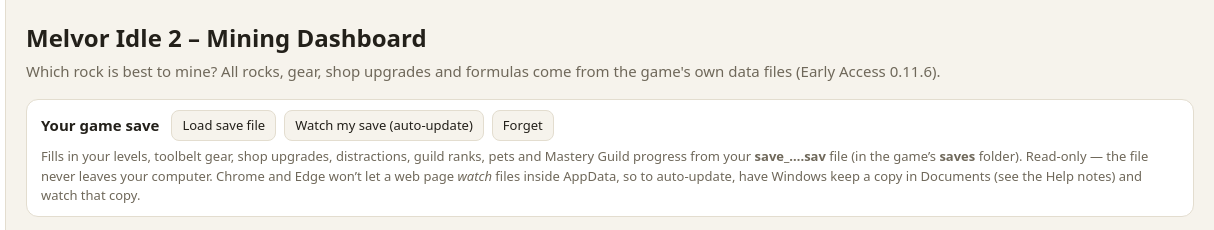
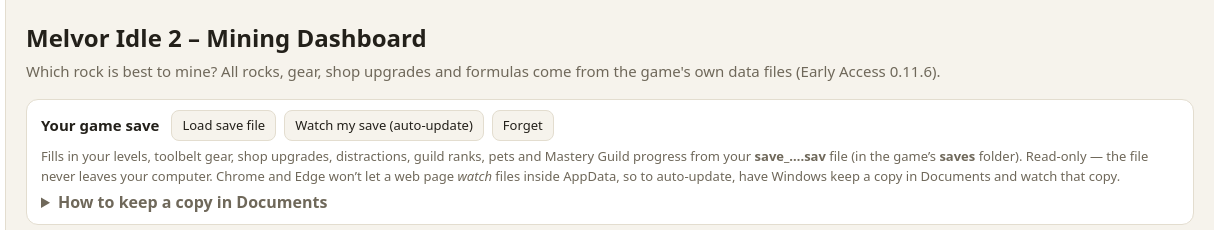
Before and after one commit to xRoguex-collab/Melvor-Mining, a plain HTML site: page index.html in a window 1280 px wide. Shown: the top 230 px of the page, 66-1280 px from the left. Drawn offline with Linux system fonts and the light colour scheme.

Commit message:
Save loader: how to keep a watchable copy in Documents
Co-Authored-By: Claude Opus 5.5 <noreply@anthropic.com>
Claude-Session: https://claude.ai/code/session_01NmCEqJ4TKJdUbbQTqe4EPm

```diff
--- a/index.html
+++ b/index.html
@@ -121,7 +121,8 @@ li{margin:4px 0}
 <button class="btn" id="saveReload" style="margin:0;display:none" title="Read the same save file again — no searching">Reload my save</button>
 <button class="btn" id="saveWatch" style="margin:0" title="Chrome or Edge: re-reads your save every 30 seconds while this page is open">Watch my save (auto-update)</button>
 <button class="btn" id="saveForget" style="margin:0">Forget</button></div>
-<div class="legend" id="saveStat" style="margin-top:6px">Fills in your levels, toolbelt gear, shop upgrades, distractions, guild ranks, pets and Mastery Guild progress from your <b>save_….sav</b> file (in the game’s <b>saves</b> folder). Read-only — the file never leaves your computer. Chrome and Edge won’t let a web page <i>watch</i> files inside AppData, so to auto-update, have Windows keep a copy in Documents (see the Help notes) and watch that copy.</div></div>
+<div class="legend" id="saveStat" style="margin-top:6px">Fills in your levels, toolbelt gear, shop upgrades, distractions, guild ranks, pets and Mastery Guild progress from your <b>save_….sav</b> file (in the game’s <b>saves</b> folder). Read-only — the file never leaves your computer. Chrome and Edge won’t let a web page <i>watch</i> files inside AppData, so to auto-update, have Windows keep a copy in Documents and watch that copy.
+<details style="margin-top:4px"><summary>How to keep a copy in Documents</summary>Open PowerShell, run this and leave the window open while you play (replace the first path with your <b>saves</b> folder). It re-copies the save every minute when the game saves:<br><code style="user-select:all">robocopy "C:\Users\YOU\AppData\Roaming\…\saves" "$env:USERPROFILE\Documents\MV2 Save" save_*.sav /MOT:1</code><br>Then click <b>Watch my save</b> and pick the copy in <b>Documents\MV2 Save</b>.</details></div></div>
 
 <div class="tabs" role="tablist">
   <button id="tX" class="on">XP / hour</button>
```
